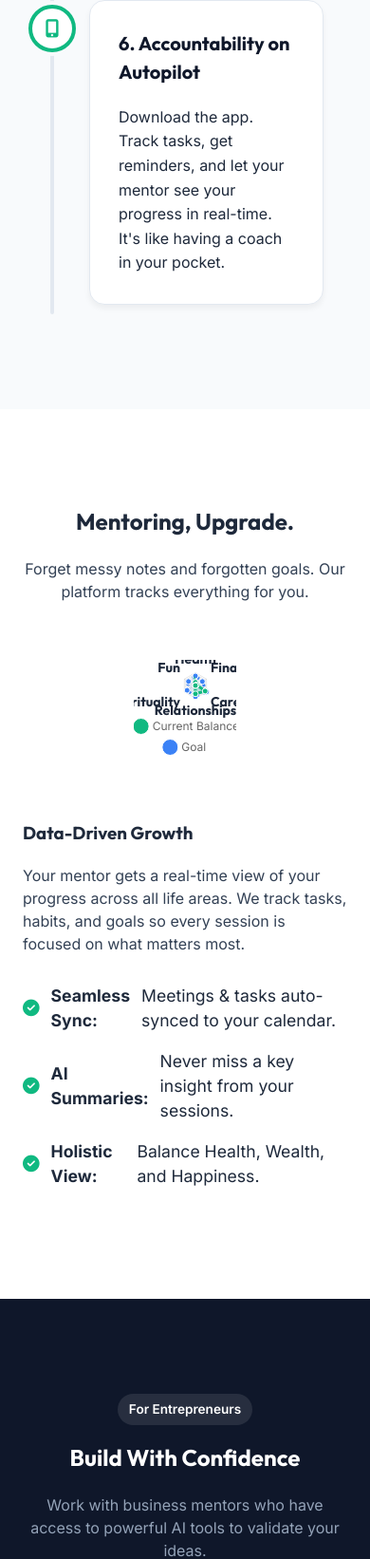
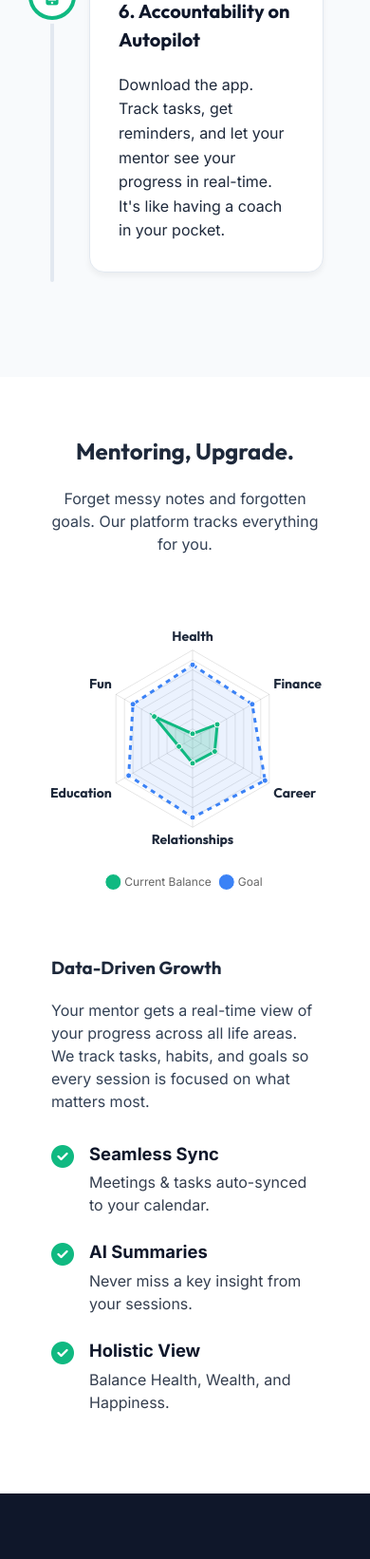
Before and after one commit to Cmanar0/healty_mentoring, a Django app: page / in a window 390 px wide; the page is wider, and only the part inside the window is pictured. Shown: the part 3399-5041 px from the top of that part at 95% size. Run offline with Django 4.2, Linux system fonts and the light colour scheme.

Commit message:
Refine radar section layout and mobile styles

```diff
--- a/static/css/landing.css
+++ b/static/css/landing.css
@@ -100,7 +100,7 @@ h1, h2, h3, h4 {
 
   /* Hero Section */
 .hero-section {
-  padding: 140px 0 100px;
+  padding: 90px 0 100px;
   background: radial-gradient(circle at top right, #e0f2fe 0%, #f0fdf4 40%, #ffffff 100%);
   position: relative;
 }
@@ -318,18 +318,42 @@ h1, h2, h3, h4 {
 .radar-chart-wrapper {
   flex: 1;
   max-width: 500px;
+  min-width: 300px;
+  min-height: 300px;
+  display: flex;
+  align-items: center;
+  justify-content: center;
 }
 .radar-text { flex: 1; }
 .feature-list { list-style: none; padding: 0; margin-top: 30px; }
 .feature-list li {
   display: flex;
-  align-items: center;
-  gap: 12px;
+  align-items: flex-start;
+  gap: 16px;
   font-size: 1.1rem;
-  margin-bottom: 16px;
+  margin-bottom: 24px;
   color: var(--text-dark);
 }
-.feature-list i { color: var(--primary); }
+.feature-list i {
+  color: var(--primary);
+  font-size: 1.5rem;
+  margin-top: 4px; /* Visual alignment with title */
+}
+.feature-content {
+  display: flex;
+  flex-direction: column;
+  gap: 4px;
+}
+.feature-content strong {
+  color: var(--secondary);
+  font-size: 1.15rem;
+}
+.feature-content span {
+  color: var(--text-dark);
+  font-size: 1rem;
+  line-height: 1.5;
+  opacity: 0.9;
+}
 
 /* Business Section */
 .business-section {
@@ -475,4 +499,29 @@ h1, h2, h3, h4 {
   .social-links { justify-content: center; }
   .search-inputs { flex-direction: column; }
   .input-group { width: 100%; }
+
+  /* Mobile specific adjustments */
+  .btn-outline {
+    margin: 16px 0 0 0;
+    margin-left: 0; /* Reset desktop margin */
+    display: block; /* Ensure it takes full width or breaks line if needed */
+    width: 100%;
+    text-align: center;
+  }
+  .hero-actions {
+    flex-direction: column;
+    width: 100%;
+    padding: 0 20px;
+  }
+  .btn-primary {
+    width: 100%;
+    text-align: center;
+  }
+
+  .radar-section {
+    padding: 60px 20px;
+  }
+  .radar-text {
+    padding: 0 10px;
+  }
 }
--- a/static/js/landing.js
+++ b/static/js/landing.js
@@ -11,10 +11,10 @@ document.addEventListener('DOMContentLoaded', function() {
 
   // Custom Chart Data
   const data = {
-    labels: ['Health', 'Finance', 'Career', 'Relationships', 'Spirituality', 'Fun'],
+    labels: ['Health', 'Finance', 'Career', 'Relationships', 'Education', 'Fun'],
     datasets: [{
       label: 'Current Balance',
-      data: [65, 59, 90, 81, 56, 55],
+      data: [15, 39, 36, 35, 26, 55],
       fill: true,
       backgroundColor: 'rgba(16, 185, 129, 0.2)',
       borderColor: '#10b981',
--- a/web/templates/web/landing.html
+++ b/web/templates/web/landing.html
@@ -151,9 +151,27 @@
         <h3>Data-Driven Growth</h3>
         <p>Your mentor gets a real-time view of your progress across all life areas. We track tasks, habits, and goals so every session is focused on what matters most.</p>
         <ul class="feature-list">
-          <li><i class="fas fa-check-circle"></i> <strong>Seamless Sync:</strong> Meetings & tasks auto-synced to your calendar.</li>
-          <li><i class="fas fa-check-circle"></i> <strong>AI Summaries:</strong> Never miss a key insight from your sessions.</li>
-          <li><i class="fas fa-check-circle"></i> <strong>Holistic View:</strong> Balance Health, Wealth, and Happiness.</li>
+          <li>
+            <i class="fas fa-check-circle"></i>
+            <div class="feature-content">
+              <strong>Seamless Sync</strong>
+              <span>Meetings & tasks auto-synced to your calendar.</span>
+            </div>
+          </li>
+          <li>
+            <i class="fas fa-check-circle"></i>
+            <div class="feature-content">
+              <strong>AI Summaries</strong>
+              <span>Never miss a key insight from your sessions.</span>
+            </div>
+          </li>
+          <li>
+            <i class="fas fa-check-circle"></i>
+            <div class="feature-content">
+              <strong>Holistic View</strong>
+              <span>Balance Health, Wealth, and Happiness.</span>
+            </div>
+          </li>
         </ul>
       </div>
     </div>
```
